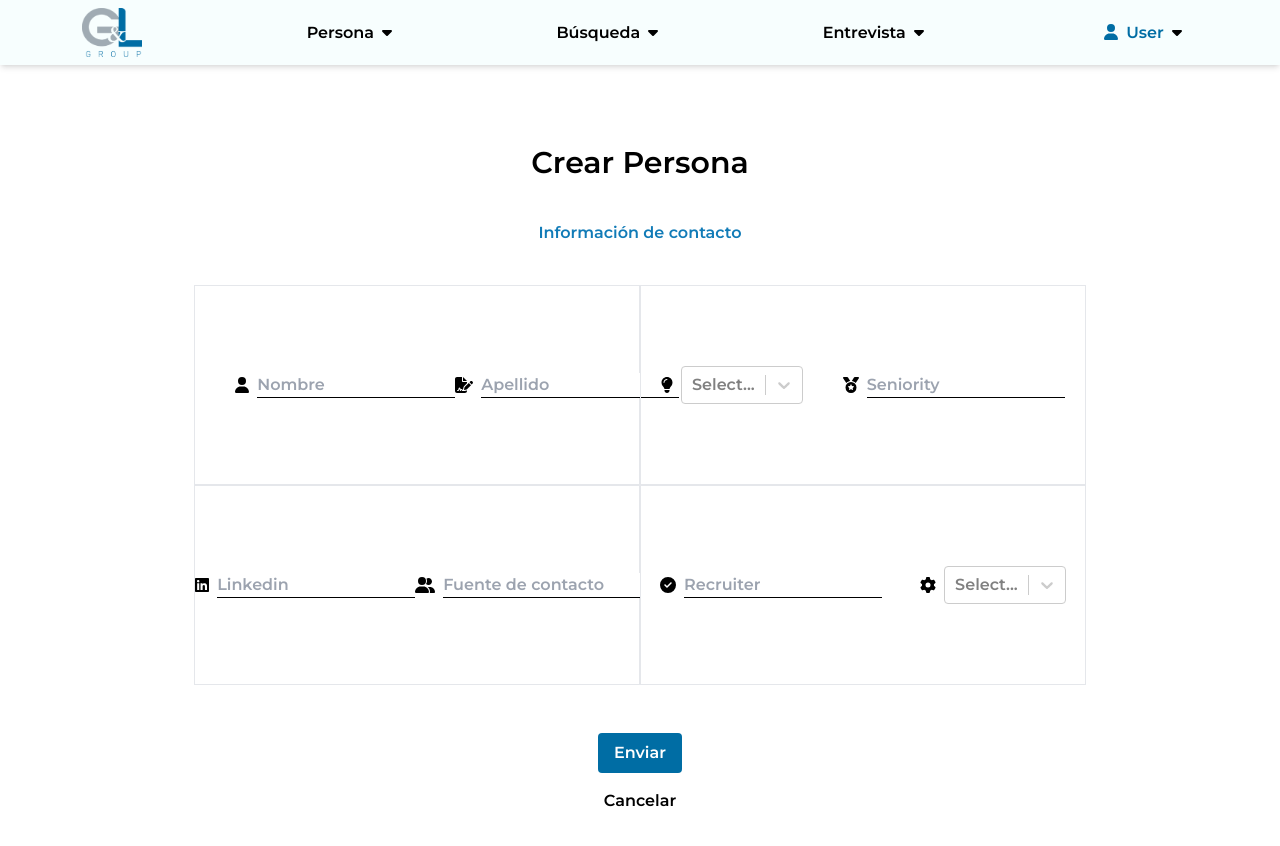
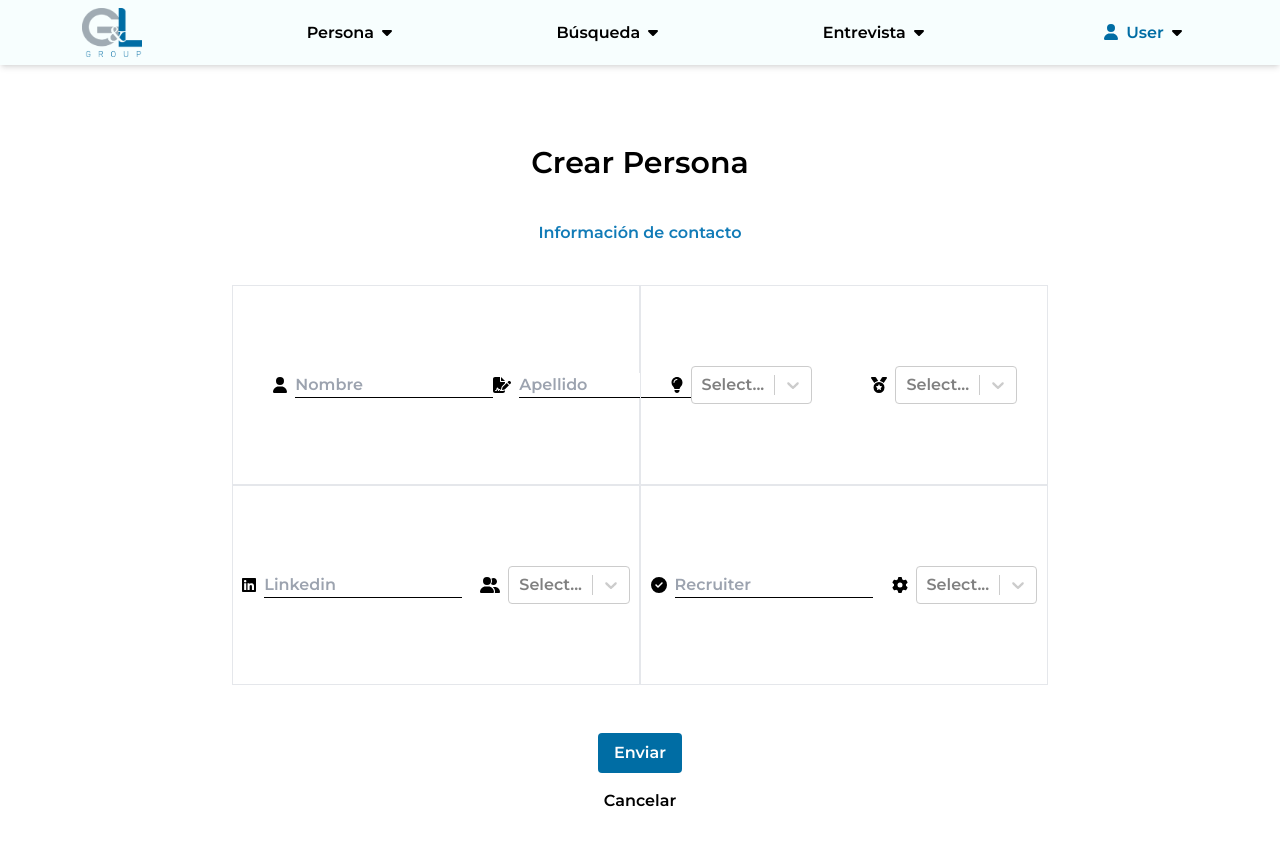
Before and after one commit to vanf-x/proyectobys, a React (Create React App) app: page /persona/crear in a window 1280 px wide. Shown: the top 846 px of the page. Built offline with nearby package versions, Linux system fonts and the light colour scheme.

Commit message:
modificacion select - CrearPersona

```diff
--- a/src/components/CrearPersona.jsx
+++ b/src/components/CrearPersona.jsx
@@ -10,7 +10,7 @@ import {
 import { FontAwesomeIcon } from "@fortawesome/react-fontawesome";
 import { faLinkedin } from "@fortawesome/free-brands-svg-icons";
 import { NavLink } from "react-router-dom";
-import { SelecSkills, SelecRol } from "./Selection";
+import { SelecSkills, SelecRol, SelecSeniority, SelecContact } from "./Selection";
 import { useFormik } from "formik";
 import { basicSchema } from "../schemas";
 const CrearPersona = () => {
@@ -74,11 +74,7 @@ const CrearPersona = () => {
             </div>
             <div className="flex justify-start items-center">
               <FontAwesomeIcon className="mr-2" icon={faMedal} />
-              <input
-                type="text"
-                placeholder="Seniority"
-                className="border-b border-black"
-              />
+              <SelecSeniority />
             </div>
           </div>
         </div>
@@ -96,11 +92,7 @@ const CrearPersona = () => {
             </div>
             <div className="flex justify-start items-center">
               <FontAwesomeIcon className="mr-2" icon={faUserGroup} />
-              <input
-                type="text"
-                placeholder="Fuente de contacto"
-                className="border-b border-black"
-              />
+              <SelecContact />
             </div>
           </div>
           {/*ABAJO DER*/}
--- a/src/components/Selection.jsx
+++ b/src/components/Selection.jsx
@@ -25,6 +25,22 @@ const skills = [
     { label: 'AS400', value: 'AS400' },
     { label: 'AWS Re start', value: 'AWS Re start' },
 
+]
+
+const senior = [
+    { label: 'Trainee', value: 'Trainee' },
+    { label: 'Jr', value: 'Jr' },
+    { label: 'Jr+', value: 'Jr+' },
+    { label: 'Ssr', value: 'Ssr' },
+    { label: 'Sr', value: 'Sr' },
+]
+
+const contacto = [
+    { label: 'Mi Bucle', value: 'Mi Bucle' },
+    { label: 'Linkedin Propio', value: 'Linkedin Propio' },
+    { label: 'In Mail', value: 'In Mail' },
+    { label: 'Instragam', value: 'Instragam' },
+    { label: 'EducationIT', value: 'EducationIT' },
 ]
 
 export function SelecSkills() {
@@ -60,3 +76,37 @@ export function SelecRol() {
         />
     </div>
 }
+
+export function SelecSeniority() {
+
+    const [selectedSupplier, setSelectedSupplier] = useState();
+
+    const handleSelectChange = ({ value }) => {
+        console.log(value);
+        setSelectedSupplier(value);
+    }
+
+    return <div>
+        <Select
+            options={senior}
+            onChange={handleSelectChange}
+        />
+    </div>
+}
+
+export function SelecContact() {
+
+    const [selectedSupplier, setSelectedSupplier] = useState();
+
+    const handleSelectChange = ({ value }) => {
+        console.log(value);
+        setSelectedSupplier(value);
+    }
+
+    return <div>
+        <Select
+            options={contacto}
+            onChange={handleSelectChange}
+        />
+    </div>
+}
```
